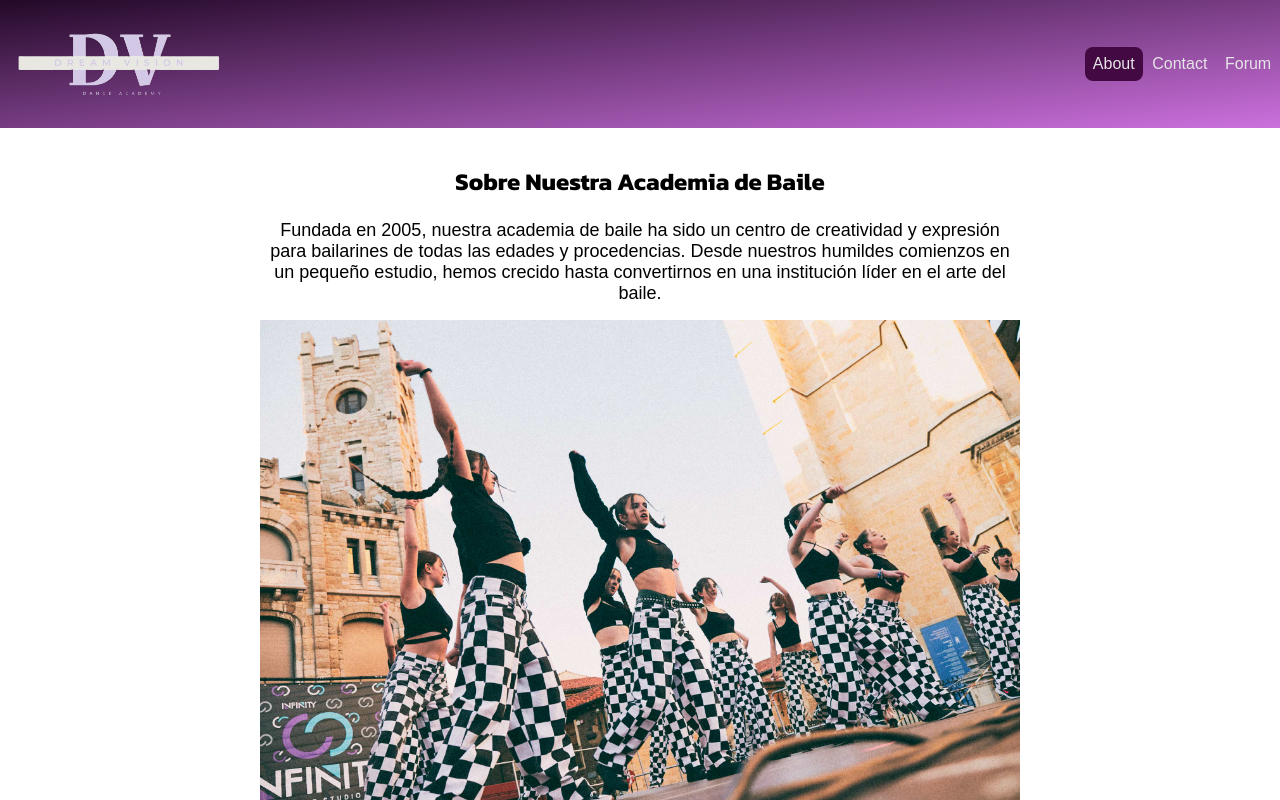
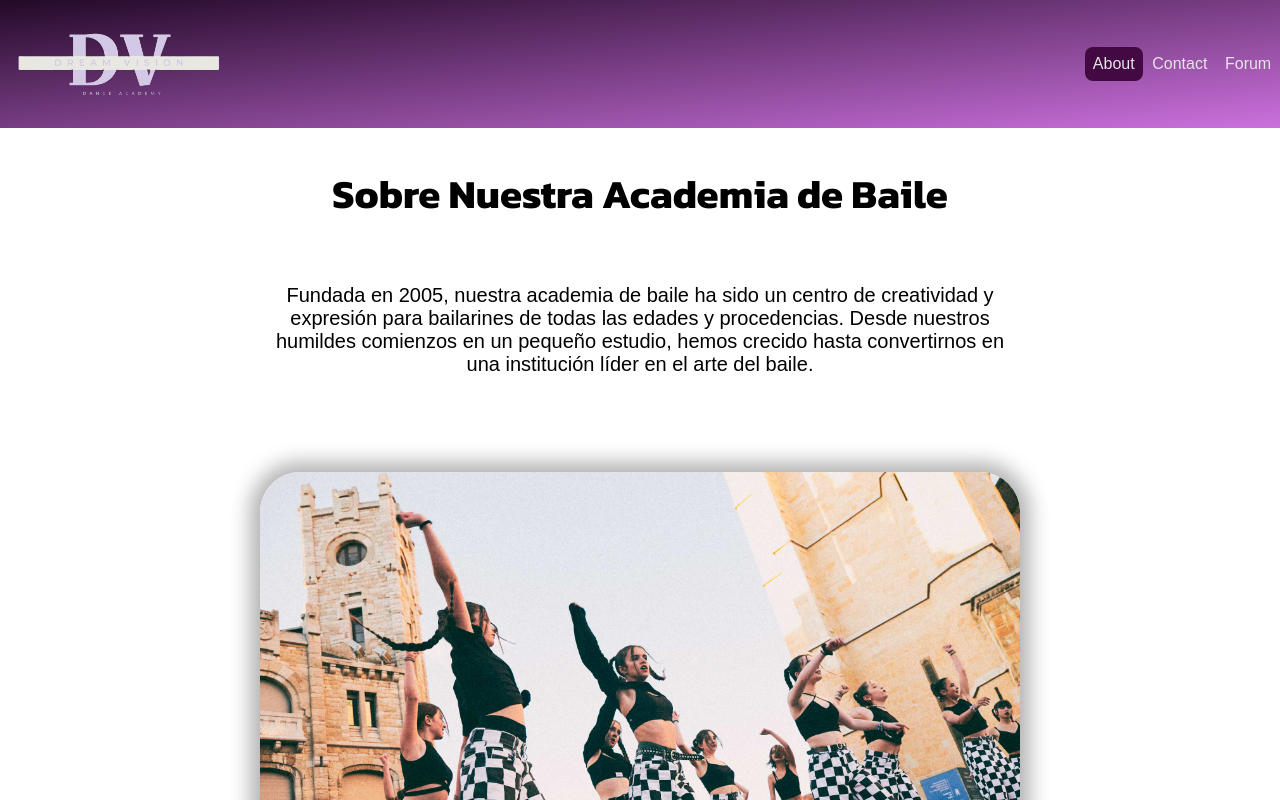
Before and after one commit to Cynthia2221/DanceAcademy, a React (Vite) app: page /about in a window 1280 px wide. Shown: the top 800 px of the page. Built offline with nearby package versions, Linux system fonts and the light colour scheme.

Commit message:
Intentando añadir el rss

```diff
--- a/src/components/danceTypes/DanceTypes.css
+++ b/src/components/danceTypes/DanceTypes.css
@@ -19,6 +19,7 @@ h2 {
 }
 
 .dance-types-img-container>img {
+  box-shadow: 0px 0px 20px 10px rgba(0, 0, 0, 0.3);
   width: 100%;
   height: 100%;
   object-fit: cover;
--- a/src/components/footer/Footer.jsx
+++ b/src/components/footer/Footer.jsx
@@ -4,6 +4,7 @@ import fb from "../../assets/fb.png";
 import ig from "../../assets/ig.png";
 import linkedin from "../../assets/linkedin.png";
 import twitter from "../../assets/twitter.png";
+import rss from "../../assets/rss.png";
 import { NavLink } from 'react-router-dom';
 
 const Footer = () => {
@@ -87,6 +88,9 @@ const Footer = () => {
                             <a href="https://www.instagram.com/up_escueladebaile/?hl=es" target="_blank" rel="noopener noreferrer">
                                 <img src={ig} alt="Instagram" />
                             </a>
+                            <a href="/rss" target="_blank" rel="noopener noreferrer">
+                                <img src={rss} alt="RSS" />
+                            </a>
                         </div>
 
                     </div>
--- a/src/pages/about/About.css
+++ b/src/pages/about/About.css
@@ -6,6 +6,11 @@
     padding: 20px;
   }
 
+  .about-container h2{
+    font-size: 40px;
+  }
+
+
   .about-section {
     margin-bottom: 40px;
   }
@@ -13,10 +18,14 @@
   .about-section p {
     font-size: 18px;
     text-align: center;
-    margin-bottom: 1rem;
+    margin-bottom: 6rem;
+    margin-top: 6rem;
+    font-size: 20px;
   }
 
   .about-section img {
+    box-shadow: 0px 0px 20px 10px rgba(0, 0, 0, 0.3);
+    border-radius: 40px;
     max-width: 100%;
     display: block;
     margin: 0 auto;
--- a/src/pages/home/Home.css
+++ b/src/pages/home/Home.css
@@ -16,6 +16,7 @@
 .schedule {
     text-align: center;
     background-color: rgb(190, 161, 182);
+    margin-bottom: 1rem;
 }
 
 .schedule h1{
@@ -32,6 +33,7 @@
     display: flex;
     margin: 0 auto;
     padding: 0 10%;
+    border-radius: 5px;
 }
 
 .slider-main-container{
```
Also changed, not shown: src/assets/rss.png (added), 1 other file (tests, documents, lock files or other folders).
